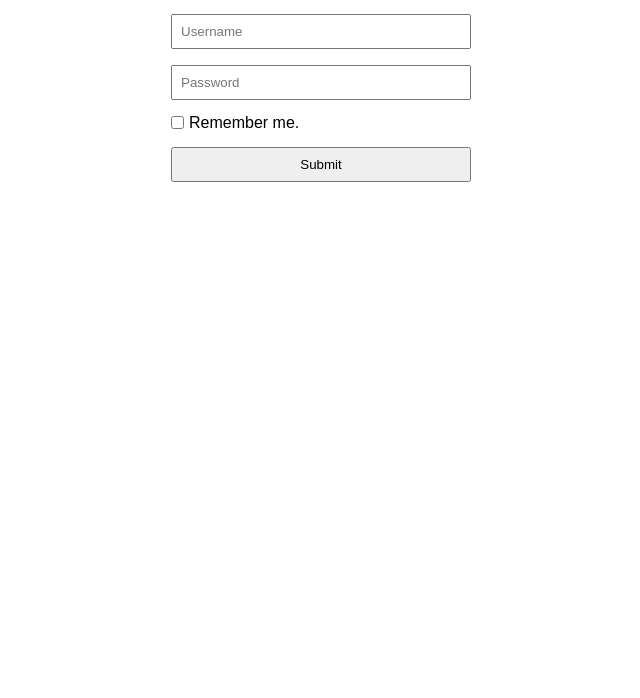
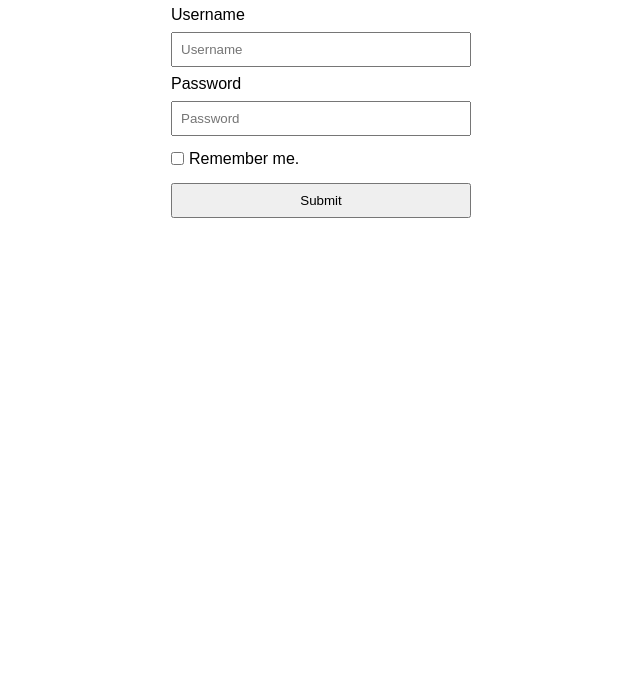
Before and after one commit to acciojob/remember-me-login-form-DeepHiwase, a website: page main.html in a window 1280 px wide. Shown: the part 102-800 px from the top of the page, without its empty margins (319-959 px from the left). Drawn offline with Linux system fonts and the light colour scheme.

Commit message:
created a submission

```diff
--- a/main.html
+++ b/main.html
@@ -11,7 +11,9 @@
 	<h1>Login Form</h1>
 
   <form id="form">
+	  <label for='username'>Username</label>
     <input type="text" id="username" placeholder="Username" />
+	  <label for='password'>Password</label>
     <input type="password" id="password" placeholder="Password" />
 
     <div class="remember">
```
